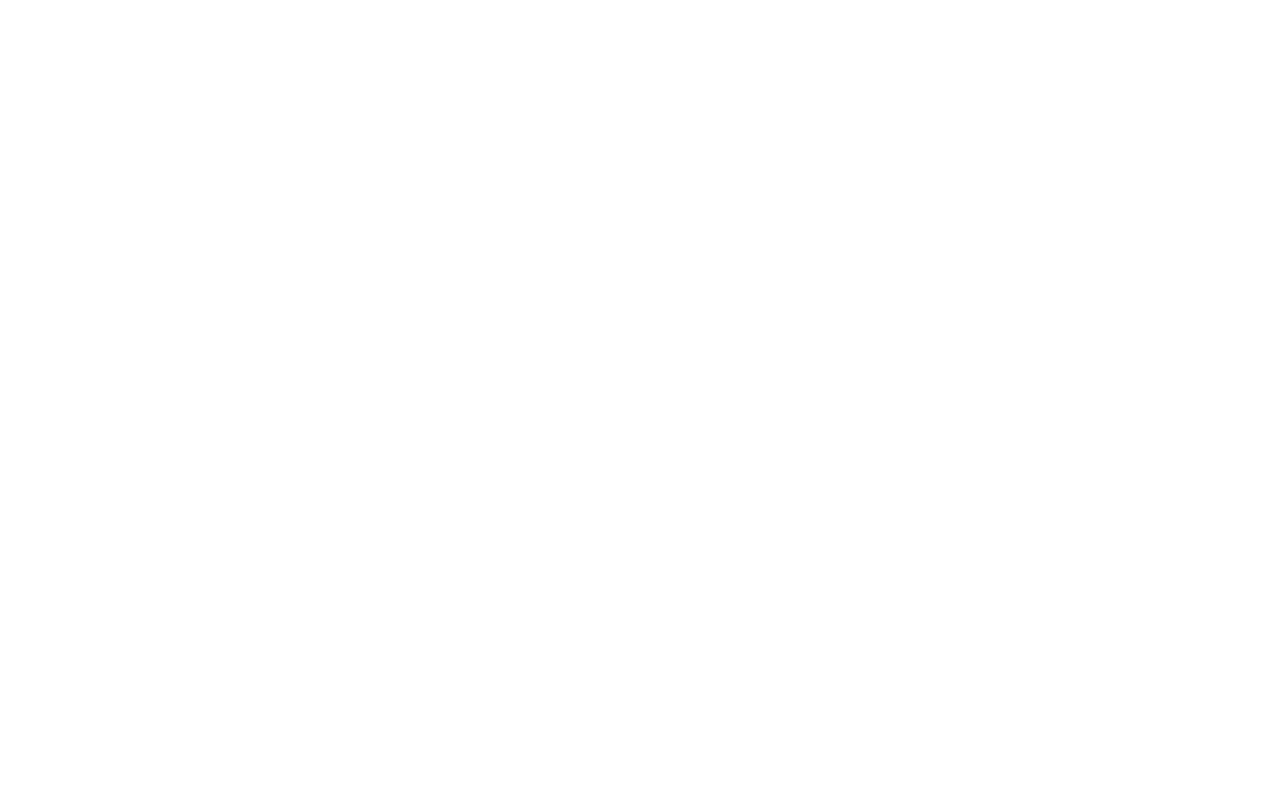
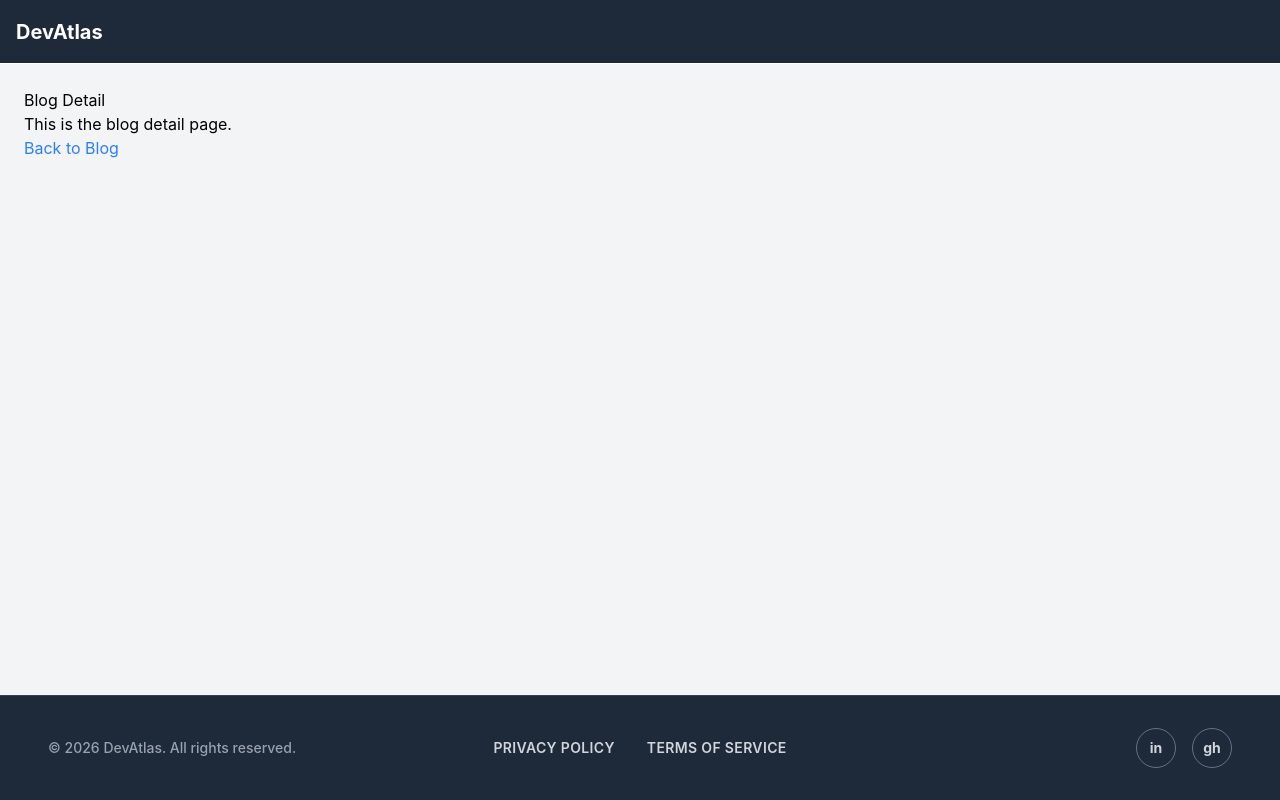
Before and after one commit to abhinandkrishna20/devatlas, a React (Vite) app: page /blog/1 in a window 1280 px wide. Before the commit this address had no page. Built offline with nearby package versions, Linux system fonts and the light colour scheme.

Commit message:
feat: now blog detail page was created and set navigation also done

```diff
--- a/src/pages/Blog/Blog.tsx
+++ b/src/pages/Blog/Blog.tsx
@@ -4,7 +4,7 @@ import EarlierArticles from "./UI/EarliterArticles";
 import RecentArticles from "./UI/RecentArticles";
 import BannerPost from "./UI/BannerPost";
 // import { Post } from "./UI/FeaturePost";
-import {blogPosts} from "../../data/blog.ts";
+import { blogPosts } from "../../data/blog.ts";
 
 
 
@@ -17,11 +17,10 @@ const Blog: React.FC = () => {
   return (
     <div className="Blog-container flex flex-col gap-6 items-center justify-center">
       <BannerPost />
-
       <FeaturePost mainPost={mainPost} sidePosts={sidePosts} />
       <RecentArticles recentPosts={recentPosts} />
       <EarlierArticles earlierPosts={earlierPosts} />
     </div>
-    );
+  );
 }
 export default Blog;
--- /dev/null
+++ b/src/pages/Blog/BlogDetail.tsx
@@ -0,0 +1,14 @@
+import { NavLink } from "react-router-dom";
+const BlogDetail = () => {
+  return (
+    <div>
+      <h1>Blog Detail</h1>
+      <p>This is the blog detail page.</p>
+      <NavLink to="/blog" className="text-blue-500 hover:underline">
+        Back to Blog
+      </NavLink>
+    </div>
+  );
+};
+
+export default BlogDetail;
--- a/src/pages/Blog/UI/EarliterArticles.tsx
+++ b/src/pages/Blog/UI/EarliterArticles.tsx
@@ -1,3 +1,4 @@
+import { NavLink } from "react-router-dom";
 import Card from "../../../components/ui/Card";
 import type { Post } from "../../../types/blogtypes";
 
@@ -36,10 +37,12 @@ const EarlierArticles = ({ earlierPosts }: EarlierArticlesProps) => {
             });
 
             return (
+              <NavLink to={`/blog/${post.id}`} className="block">
               <div
                 key={post.id}
                 className="flex flex-col md:flex-row md:items-center gap-2 md:gap-6 py-4 border-b border-gray-100 last:border-b-0 group cursor-pointer"
               >
+
                 {/* 1. DATE FIELD (Fixed Width on Desktop) */}
                 <div className="w-28 flex-shrink-0 text-xs font-bold text-gray-400">
                   {formattedDate}
@@ -62,9 +65,12 @@ const EarlierArticles = ({ earlierPosts }: EarlierArticlesProps) => {
                   by <span className="text-gray-500 underline decoration-gray-300 group-hover:text-amber-800 group-hover:decoration-amber-800 transition-colors">{post.author}</span>
                 </div>
 
+
               </div>
+              </NavLink>
             );
           })}
+
         </div>
 
       </div>
--- a/src/pages/Blog/UI/FeaturePost.tsx
+++ b/src/pages/Blog/UI/FeaturePost.tsx
@@ -1,3 +1,4 @@
+import { NavLink } from "react-router-dom";
 import Card from "../../../components/ui/Card";
 import type { Post } from "../../../types/blogtypes";
 
@@ -19,6 +20,7 @@ const FeaturePost = ({ mainPost, sidePosts }: FeaturePostProps) => {
 
         {/* MAIN FEATURE POST (Left side on desktop) */}
         <div className="feature-post-main flex-1 flex flex-col gap-3">
+          <NavLink to={`/blog/${mainPost.id}`} className="block">
           <div className="overflow-hidden rounded-md shadow-sm">
             <img
               src={mainPost.img}
@@ -36,12 +38,14 @@ const FeaturePost = ({ mainPost, sidePosts }: FeaturePostProps) => {
               <span>{mainPost.date}</span>
             </div>
           </div>
+          </NavLink>
         </div>
 
         {/* SIDE FEATURE POSTS (Right side on desktop - stacked vertically) */}
         <div className="feature-post-side w-full md:w-[32%] flex flex-col gap-5 ">
           {sidePosts.slice(0, 2).map((post) => (
             <div key={post.id} className="side-post flex flex-col gap-2 group cursor-pointer">
+              <NavLink to={`/blog/${post.id}`} className="block">
               <div className="overflow-hidden rounded-md shadow-sm">
                 <img
                   src={post.img}
@@ -52,6 +56,7 @@ const FeaturePost = ({ mainPost, sidePosts }: FeaturePostProps) => {
               <h3 className="text-md font-bold text-gray-800 group-hover:text-amber-800 transition-colors line-clamp-2 leading-snug">
                 {post.title}
               </h3>
+              </NavLink>
             </div>
           ))}
         </div>
--- a/src/pages/Blog/UI/RecentArticles.tsx
+++ b/src/pages/Blog/UI/RecentArticles.tsx
@@ -1,3 +1,4 @@
+import { NavLink } from "react-router-dom";
 import Card from "../../../components/ui/Card";
 
 import type { Post } from "../../../types/blogtypes";
@@ -13,15 +14,18 @@ const RecentArticles = ({ recentPosts }: RecentArticlesProps) => {
       <div className="Recent-articles-container flex flex-col gap-8 p-4">
 
         {recentPosts.map((post) => (
+           <NavLink to={`/blog/${post.id}`} className="block">
           <div
             key={post.id}
             className="Recent-article-card flex flex-row justify-between items-center gap-6 border-b border-red-100 pb-6 last:border-b-0 last:pb-0 group cursor-pointer"
           >
+
             {/* LEFT SIDE: Text Contents */}
             <div className="Recent-article-content flex-1 flex flex-col gap-1 border-b border-gray-100 pb-2 group-hover:border-amber-500 transition-colors">
               <span className="text-xs font-bold text-gray-500 uppercase tracking-wider border-b-2 border-amber-500 w-max pb-0.5 mb-1">
                 {post.category}
               </span>
+
               <h3 className="text-xl font-bold text-gray-950 group-hover:text-amber-700 transition-colors line-clamp-2 leading-snug">
                 {post.title}
               </h3>
@@ -30,6 +34,7 @@ const RecentArticles = ({ recentPosts }: RecentArticlesProps) => {
                 <span>•</span>
                 <span>{post.date}</span>
               </div>
+
             </div>
 
             {/* RIGHT SIDE: Fixed Aspect Ratio Image */}
@@ -42,6 +47,7 @@ const RecentArticles = ({ recentPosts }: RecentArticlesProps) => {
             </div>
 
           </div>
+          </NavLink>
         ))}
 
       </div>
--- a/src/routes/AppRoutes.tsx
+++ b/src/routes/AppRoutes.tsx
@@ -9,6 +9,7 @@ import Achievements from "../pages/Achievements/Achievements";
 import Blog from "../pages/Blog/Blog";
 import Resources from "../pages/Resources/Resources";
 import BlogLayout from "../components/layout/BlogLayout";
+import BlogDetail from "../pages/Blog/BlogDetail";
 const AppRoutes = () => {
   return (
     <Routes>
@@ -27,7 +28,7 @@ const AppRoutes = () => {
         {/* GROUP 2: BlogLayout — Navbar only, no Sidebar */}
       <Route path="/blog" element={<BlogLayout />}>
         <Route index element={<Blog />} />
-        {/* <Route path=":id" element={<BlogDetail />} />  // for later */}
+        <Route path=":id" element={<BlogDetail />} />  // for later
       </Route>
     </Routes>
   );
```
